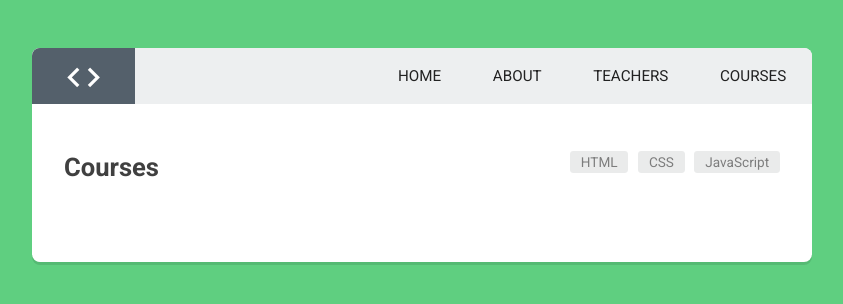
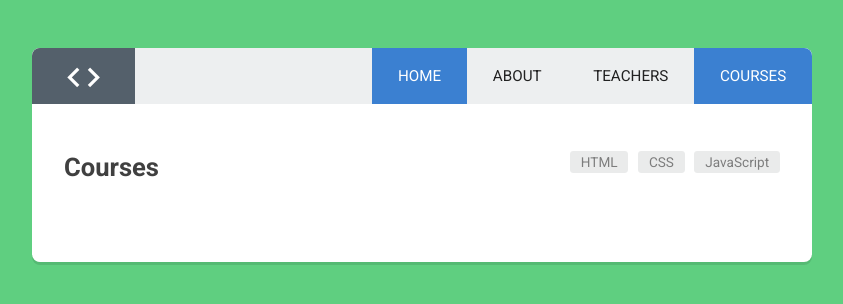
Before and after one commit to anoopmundathan/react-router-basics, a React app: page /courses in a window 1280 px wide. Shown: the top 304 px of the page, without its empty margins (218-1061 px from the left). Built offline with nearby package versions, Linux system fonts and the light colour scheme.

Commit message:
Add NavLink and style active link

```diff
--- a/src/components/App.js
+++ b/src/components/App.js
@@ -1,5 +1,5 @@
 import React, { Component } from 'react';
-import { Link } from 'react-router-dom';
+import { NavLink } from 'react-router-dom';
 
 class App extends Component {
   render() {
@@ -8,10 +8,11 @@ class App extends Component {
         <header>
           <span className="icn-logo"><i className="material-icons">code</i></span>
           <ul className="main-nav">
-            <li><Link to="/">Home</Link></li>
-            <li><Link to="/about">About</Link></li>
-            <li><Link to="/teachers">Teachers</Link></li>
-            <li><Link to="/courses">Courses</Link></li>
+
+            <li><NavLink to="/" activeClassName = "active">Home</NavLink></li>
+            <li><NavLink to="/about" activeClassName = "active">About</NavLink></li>
+            <li><NavLink to="/teachers" activeClassName = "active">Teachers</NavLink></li>
+            <li><NavLink to="/courses" activeClassName = "active">Courses</NavLink></li>
           </ul>
         </header>
         {this.props.children}
--- a/src/components/Courses.js
+++ b/src/components/Courses.js
@@ -1,4 +1,5 @@
 import React, {Component} from 'react';
+import { NavLink } from 'react-router-dom';
 
 class Courses extends Component {
   render() {
@@ -7,12 +8,11 @@ class Courses extends Component {
         <div className="course-header group">
           <h2>Courses</h2>
           <ul className="course-nav">
-            <li><a href="/courses/html">HTML</a></li>
-            <li><a href="/courses/css">CSS</a></li>
-            <li><a href="/courses/javascript">JavaScript</a></li>
+            <li><NavLink to="/courses/html">HTML</NavLink></li>
+            <li><NavLink to="/courses/css">CSS</NavLink></li>
+            <li><NavLink to="/courses/javascript">JavaScript</NavLink></li>
           </ul>
         </div>
-
       </div>
     );
   }
--- a/src/index.js
+++ b/src/index.js
@@ -9,4 +9,4 @@ import './css/style.css';
 import routes from './router';
 
 // Render
-render(routes, document.getElementById('root'));
+render(routes, document.getElementById('root'))
--- a/webpack.config.js
+++ b/webpack.config.js
@@ -2,7 +2,7 @@ module.exports = {
   entry: './src/index.js',
 
   output: {
-    filename: 'bundle.js'
+    filename: '/bundle.js'
   },
 
   module: {
```
